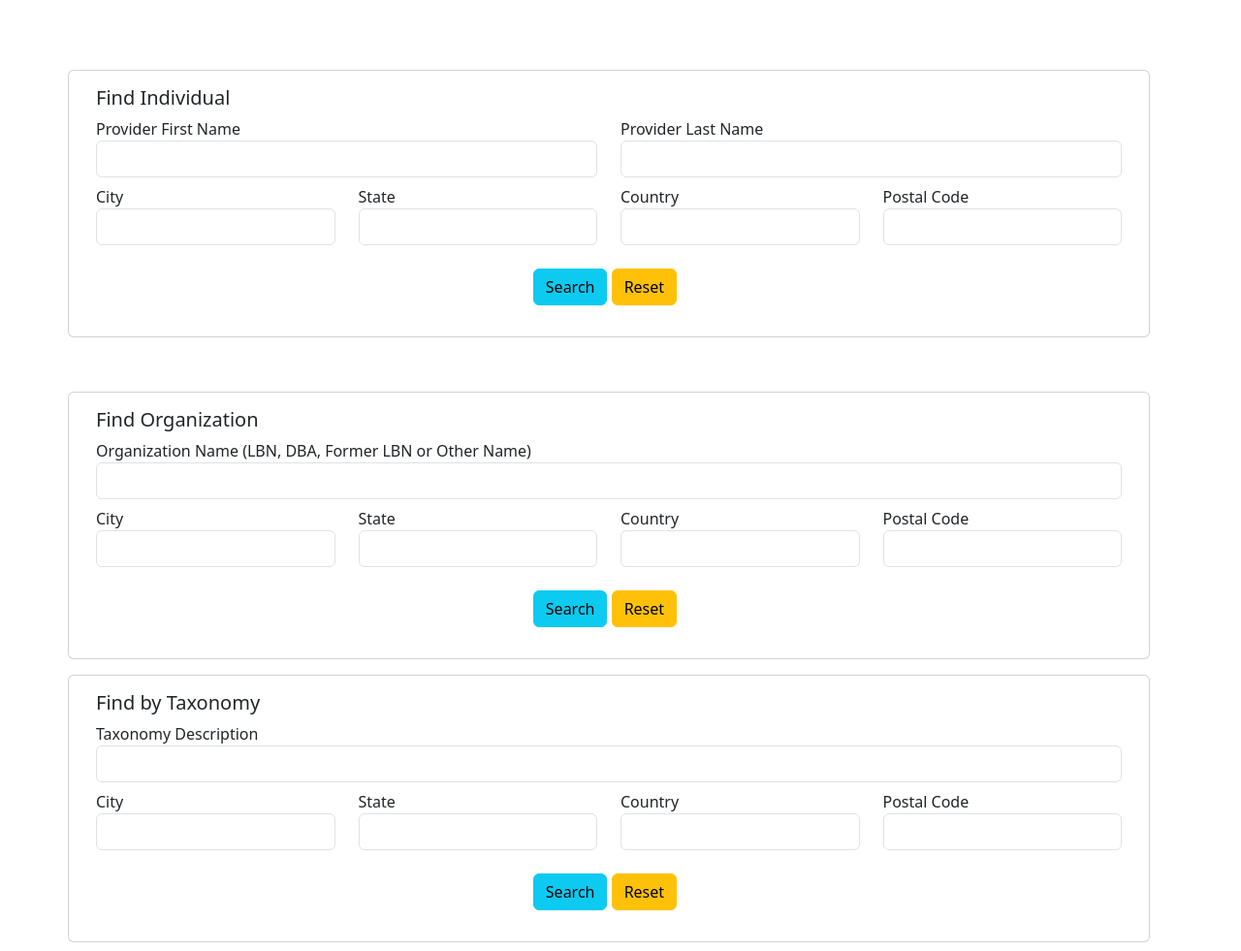
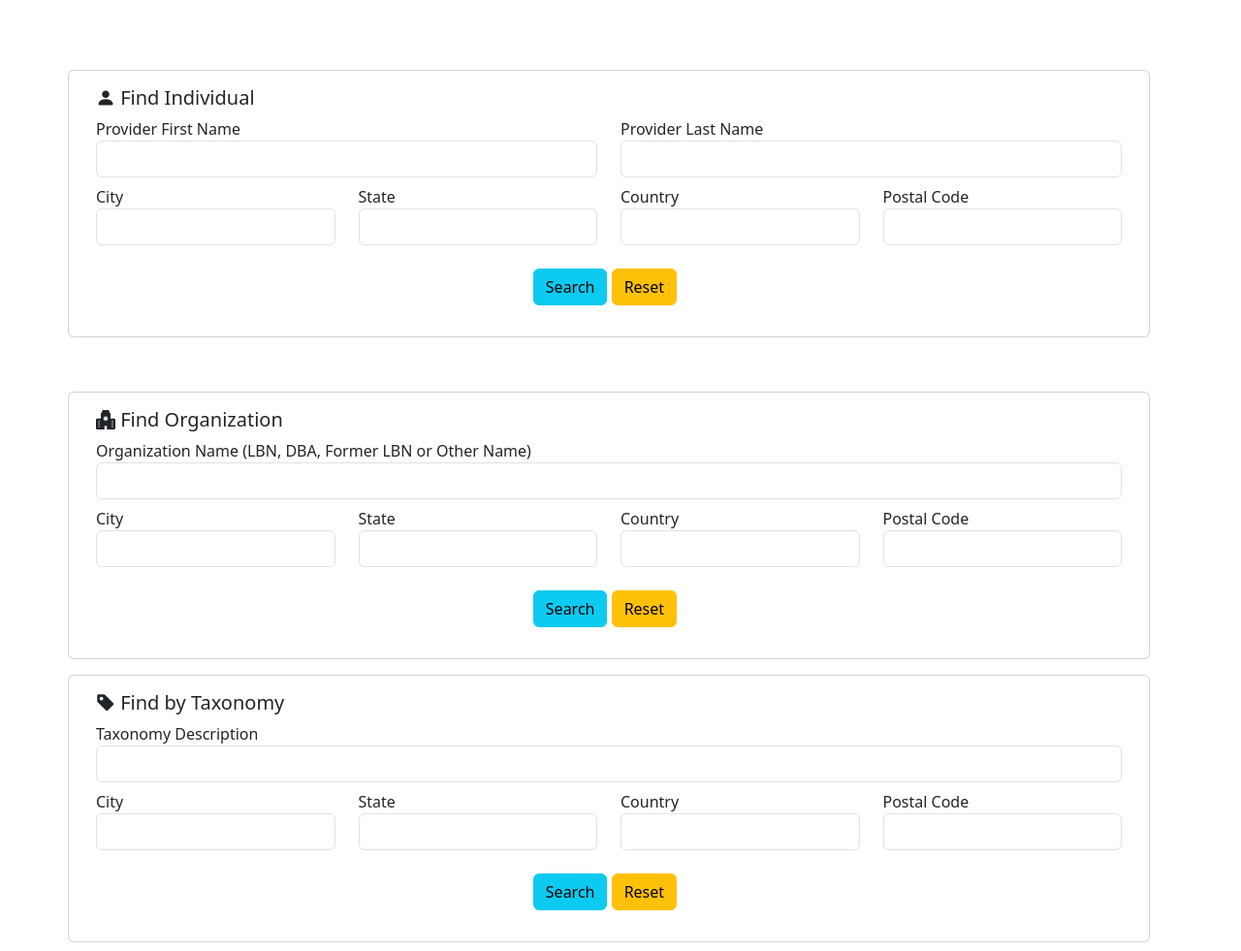
Before and after one commit to MedicalMundi/oe-module-npi-registry, a PHP site: template src/Adapter/Http/Web/Templates/index.html.twig in a window 1280 px wide. Shown: the part 73-1054 px from the top of the page at 97% size. Run offline with PHP 8.4, Linux system fonts and the light colour scheme; the template is opened without the code that fills it, so the values that code supplies are empty; some libraries are stand-ins or nearby versions.

Commit message:
Improve template index.

```diff
--- a/src/Adapter/Http/Web/Templates/index.html.twig
+++ b/src/Adapter/Http/Web/Templates/index.html.twig
@@ -5,7 +5,7 @@
 <div class="row my-5">
         <div class="card">
                 <div class="card-body">
-                        <h5 class="card-title">Find Individual</h5>
+                        <h5 class="card-title"><i class="bi bi-person-fill"></i> Find Individual</h5>
                         {{ include('search/widget/_form-widget-individual.html.twig') }}
                 </div>
         </div>
@@ -13,7 +13,7 @@
 <div class="row my-2">
         <div class="card">
                 <div class="card-body">
-                        <h5 class="card-title">Find Organization</h5>
+                        <h5 class="card-title"><i class="bi bi-hospital-fill"></i> Find Organization</h5>
                         {{ include('search/widget/_form-widget-organization.html.twig') }}
                 </div>
         </div>
@@ -21,7 +21,7 @@
 <div class="row my-2">
         <div class="card">
                 <div class="card-body">
-                        <h5 class="card-title">Find by Taxonomy</h5>
+                        <h5 class="card-title"><i class="bi bi-tag-fill"></i> Find by Taxonomy</h5>
                         {{ include('search/widget/_form-widget-taxonomy.html.twig') }}
                 </div>
         </div>
```
